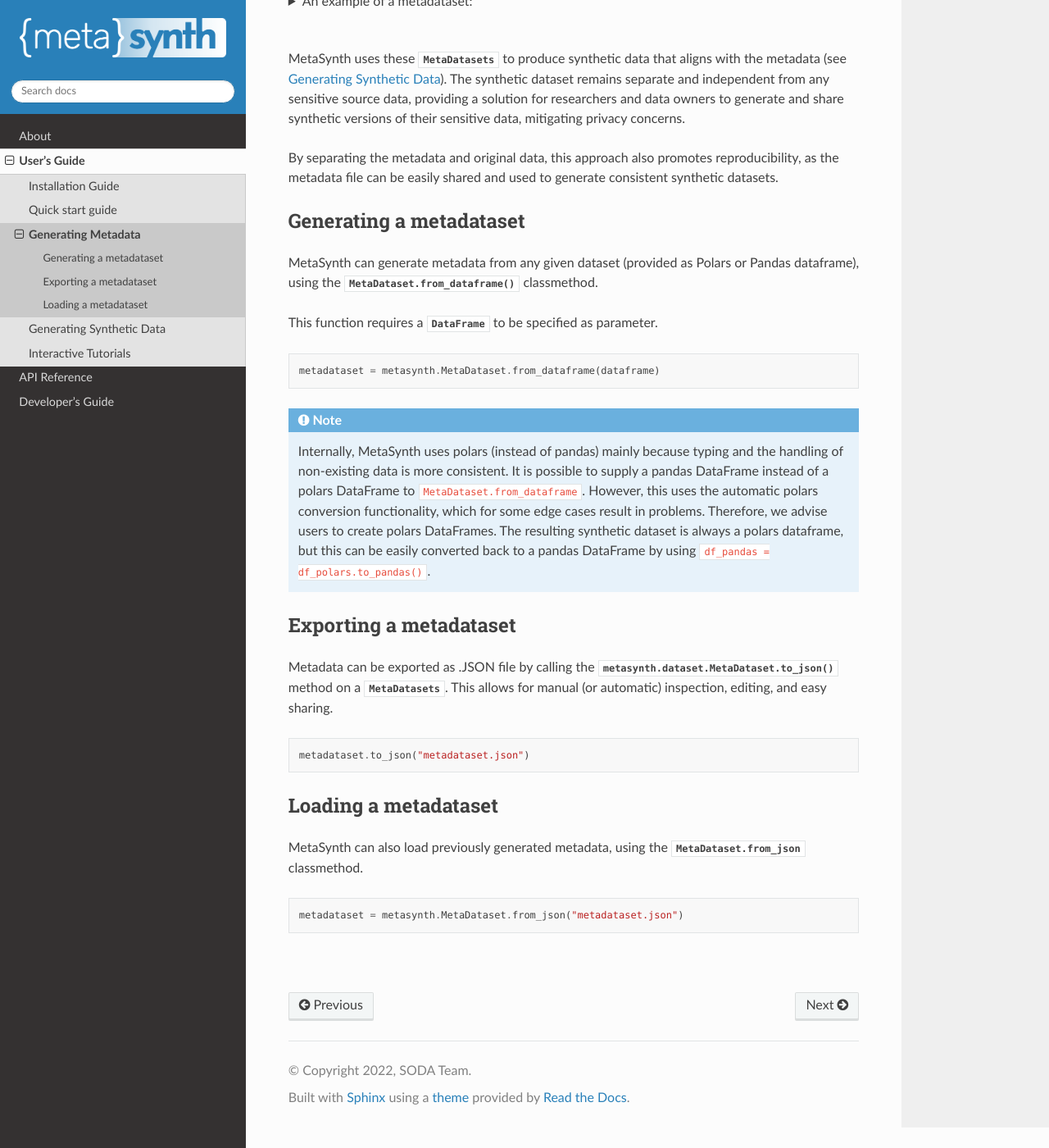
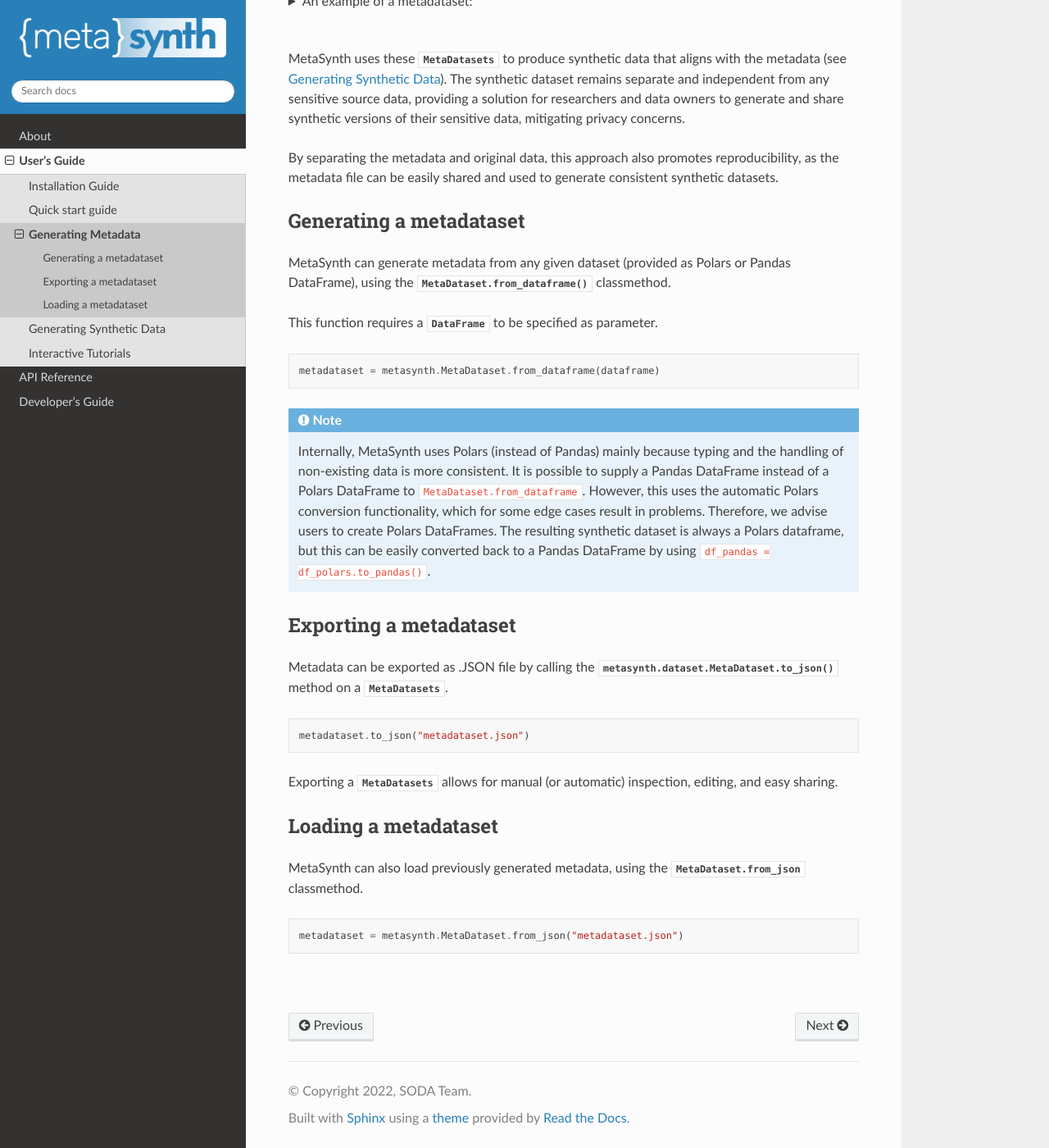
Before and after one commit to sodascience/metasyn, a Sphinx documentation site: the page built from docs/source/usage/generating_metadata.rst, in a window 1280 px wide and 1400 px high, scrolled down 500 px. Shown: the whole window at 82% size. Built offline with Sphinx 7.4.7 and the Read the Docs theme 2.0.0, drawn with Linux system fonts in a browser that asks for light colours.

Commit message:
Updates to multiple pages
Updates to FAQ, Installation, Quick Start, Generating Synthetic Data and Generating MetaData

```diff
--- a/docs/source/about/faq.rst
+++ b/docs/source/about/faq.rst
@@ -1,5 +1,8 @@
 FAQ
 =====================================
+
+Here, we've compiled answers to commonly asked questions about MetaSynth and its development. If you can't find the information you're looking for, feel free to :doc:`contact us </about/contact>`.
+
 
 
 **Can I use pandas DataFrames with MetaSynth?**
--- a/docs/source/usage/generating_metadata.rst
+++ b/docs/source/usage/generating_metadata.rst
@@ -113,7 +113,7 @@
 Generating a metadataset
 -------------------------
 MetaSynth can generate metadata from any given dataset (provided as
-Polars or Pandas dataframe), using the :meth:`MetaDataset.from_dataframe() <metasynth.dataset.MetaDataset.from_dataframe>` classmethod.
+Polars or Pandas DataFrame), using the :meth:`MetaDataset.from_dataframe() <metasynth.dataset.MetaDataset.from_dataframe>` classmethod.
 
 This function requires a :obj:`DataFrame` to be specified as parameter.
 
@@ -124,28 +124,20 @@
 
 
 .. note::
-    Internally, MetaSynth uses polars (instead of pandas) mainly because
-    typing and the handling of non-existing data is more consistent. It is
-    possible to supply a pandas DataFrame instead of a polars DataFrame to
-    ``MetaDataset.from_dataframe``. However, this uses the automatic polars
-    conversion functionality, which for some edge cases result in problems.
-    Therefore, we advise users to create polars DataFrames. The resulting
-    synthetic dataset is always a polars dataframe, but this can be easily
-    converted back to a pandas DataFrame by using
-    ``df_pandas = df_polars.to_pandas()``.
+    Internally, MetaSynth uses Polars (instead of Pandas) mainly because typing and the handling of non-existing data is more consistent. It is possible to supply a Pandas DataFrame instead of a Polars DataFrame to ``MetaDataset.from_dataframe``. However, this uses the automatic Polars conversion functionality, which for some edge cases result in problems. Therefore, we advise users to create Polars DataFrames. The resulting synthetic dataset is always a Polars dataframe, but this can be easily converted back to a Pandas DataFrame by using ``df_pandas = df_polars.to_pandas()``.
 
 
 Exporting a metadataset
 -----------------------
 Metadata can be exported as .JSON file by calling the :meth:`metasynth.dataset.MetaDataset.to_json` method on a :obj:`MetaDatasets<metasynth.dataset.MetaDataset>`.
-This allows for manual (or automatic) inspection, editing, and easy sharing.
+
 
 .. code-block:: python
 
    metadataset.to_json("metadataset.json")
 ..
 
-
+Exporting a :obj:`MetaDatasets<metasynth.dataset.MetaDataset>` allows for manual (or automatic) inspection, editing, and easy sharing.
 
 Loading a metadataset
 --------------------
--- a/docs/source/usage/generating_synthetic_data.rst
+++ b/docs/source/usage/generating_synthetic_data.rst
@@ -22,13 +22,13 @@
 
 Generating a synthetic dataset
 -------------------------
-To generate a synthetic dataset, call the :meth:`MetaDataset.synthesize(n)<metasynth.dataset.MetaDataset.synthesize>` method on a :obj:`MetaDataset <metasynth.dataset.MetaDataset>` object.
+To generate a synthetic dataset, call the :meth:`MetaDataset.synthesize(n)<metasynth.dataset.MetaDataset.synthesize>` method on a :obj:`MetaDataset <metasynth.dataset.MetaDataset>` object.This method takes an integer parameter `n` which represents the number of rows of data that should be generated. This parameter *must* be specified when calling the method.
+
+The following code generates 5 rows of data:
 
 .. code-block:: python
 
    metadataset.synthesize(5)
 ..
 
-
-This method takes an integer parameter `n` which represents the number of rows of data that should be generated. This parameter *must* be specified when calling the method.
 Upon succesful execution of the :meth:`MetaDataset.synthesize(n)<metasynth.dataset.MetaDataset.synthesize>` method, a `Pandas DataFrame <https://pandas.pydata.org/docs/reference/api/pandas.DataFrame.html>`_ will be returned.
```
Also changed, not shown: docs/source/usage/installation.rst (+6 -4 lines), docs/source/usage/quick_start.rst (+5 -4 lines).
